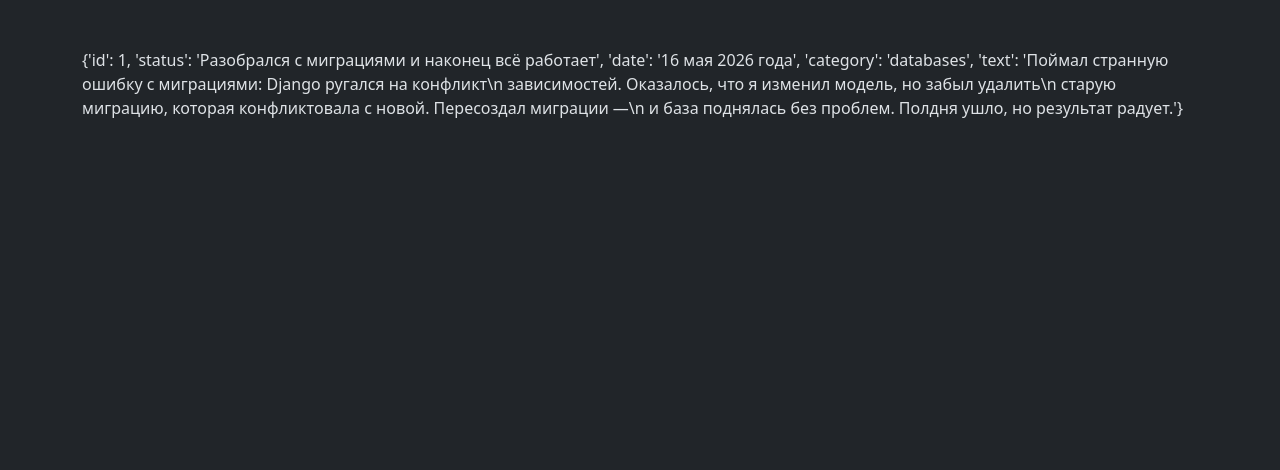
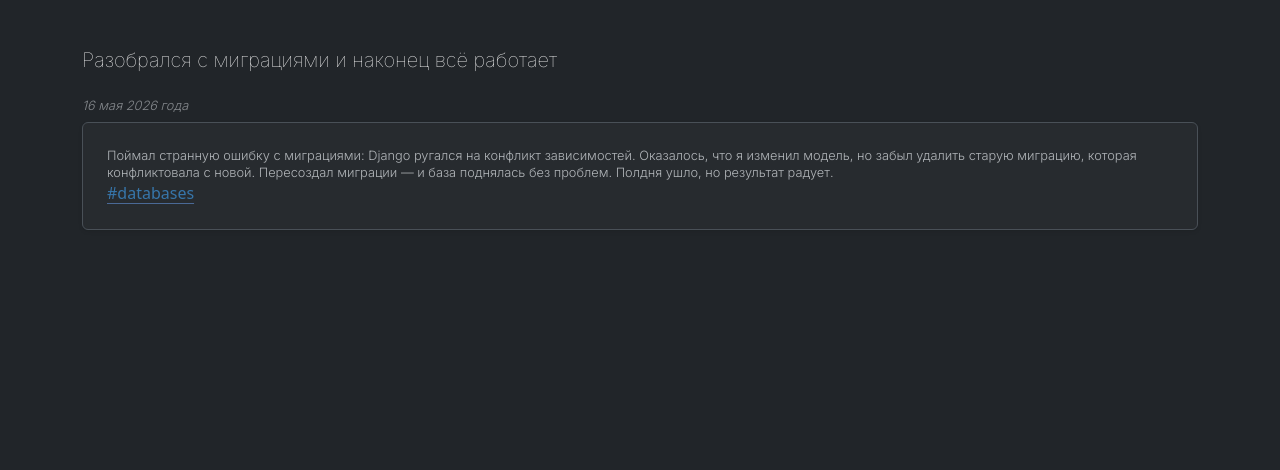
Before and after one commit to A1vot/mypyhub, a Django app: page /posts/1/ in a window 1280 px wide. Shown: the part 93-563 px from the top of the page. Run offline with Django 5.2, Linux system fonts and the light colour scheme; some libraries are stand-ins or nearby versions.

Commit message:
Переименован category.html и обновлена вьюха, переработан detail.html, отформатированы шаблоны

```diff
--- a/mypyhub/blog/views.py
+++ b/mypyhub/blog/views.py
@@ -49,6 +49,6 @@ def post_detail(request, id):
 
 
 def category_posts(request, category_slug):
-    template = "blog/category.html"
+    template = "blog/category_posts.html"
     context = {"posts": [post for post in posts if post["category"] == category_slug]}
     return render(request, template, context)
--- a/mypyhub/templates/blog/detail.html
+++ b/mypyhub/templates/blog/detail.html
@@ -3,5 +3,36 @@
 {% block title %}Пост{% endblock title %}
 
 {% block content %}
-   {{ post }}
+
+  <!-- Заголовок поста -->
+  <h1 class="page-title text-body-emphasis text-decoration-none ms-0 mb-4">
+    {{ post.status }}
+  </h1>
+
+  <!-- Дата публикации -->
+  <div class="text-body-secondary card-date-thin">
+    {{ post.date }}
+  </div>
+
+  <!-- Основной блок с текстом поста -->
+  <div class="col-md-12">
+    <!-- карточка поста -->
+    <div class="row g-0 border rounded overflow-hidden flex-md-row mb-4 shadow-sm h-md-250 position-relative card-bg">
+      <!-- левая часть: текст -->
+      <div class="col p-4 d-flex flex-column position-static">
+
+        <!-- короткий текст -->
+        <p class="card-text mb-auto card-text-thin">
+          {{ post.text }}
+        </p>
+
+        <!-- ссылка на посты категории -->
+        <a class="icon-link gap-1 icon-link-hover"
+          href="{% url 'blog:category_posts' post.category %}">
+          #{{ post.category }}
+        </a>
+      </div>
+    </div>
+  </div>
+
 {% endblock content %}
--- a/mypyhub/templates/includes/header.html
+++ b/mypyhub/templates/includes/header.html
@@ -3,7 +3,6 @@
 <header class="border-bottom lh-1 py-3">
   <div class="container">
     <div class="row flex-nowrap justify-content-between align-items-center">
-
       <div class="col-auto d-flex align-items-center">
         <a href="{% url 'blog:index' %}">
           <img src="{% static 'img/logo.png' %}" alt="MyPyHub logo" height="60">
```
Also changed, not shown: mypyhub/templates/blog/index.html (+2 -6 lines), mypyhub/templates/pages/about.html (+7 -0 lines), mypyhub/templates/pages/rules.html (+10 -0 lines), mypyhub/templates/blog/category_posts.html (renamed from mypyhub/templates/blog/category.html).
